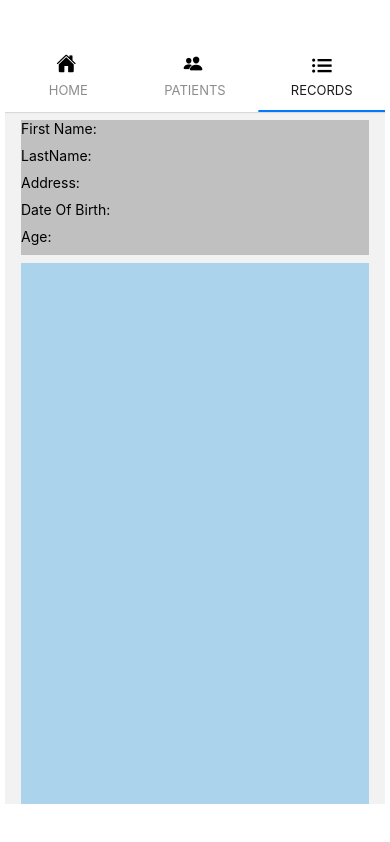
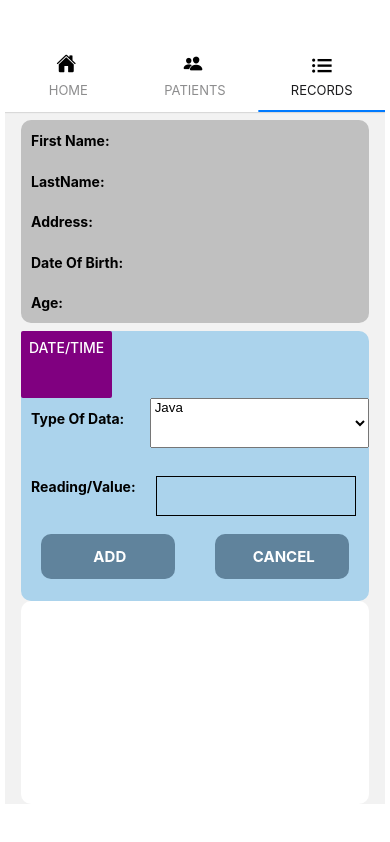
Before and after one commit to Shirinmansouri/PatientMobileApplication, a React Native app: screen /Records in a window 390 px wide. Built offline with nearby package versions, Linux system fonts and the light colour scheme.

Commit message:
add patient record

```diff
--- a/App.js
+++ b/App.js
@@ -7,7 +7,6 @@ import PatientsScreen from './Screens/PatientsScreen';
 import RecordsScreen from './Screens/RecordsScreen';
 import Icon  from 'react-native-vector-icons/Ionicons';
 import  HomeScreen from './Screens/HomeScreen';
-
 import { StyleSheet,TextInput,View, Text, TouchableHighlight,Button,Alert,TouchableOpacity} from 'react-native'
 
 Icon.loadFont()
@@ -21,7 +20,9 @@ function App ()
 
   <NavigationContainer>
   <Tab.Navigator
-  screenOptions={{
+  screenOptions=
+  {{
+
     tabBarLabelStyle: { fontSize: 40 },
     tabBarItemStyle: { width: 100 },
     tabBarStyle: { backgroundColor: 'powderblue' }},
--- a/Screens/RecordsScreen.js
+++ b/Screens/RecordsScreen.js
@@ -1,5 +1,7 @@
 import React, { Component } from 'react'
-import { StyleSheet,TextInput,View, Text, TouchableHighlight, FlatList } from 'react-native'
+import { StyleSheet,TextInput,View, Text, TouchableHighlight, FlatList ,Button} from 'react-native'
+import {Picker} from '@react-native-picker/picker'
+import DateTimePicker from '@react-native-community/datetimepicker';
 import {GlobalStyles} from '../Style/Global';
 class  RecordsScreen extends Component {
    constructor(props){
@@ -26,7 +28,23 @@ class AddPatientRecords extends Component{
       Address:props.Address,
       DateOfBirth:props.DateOfBirth,
       PatientId: props.PatientId,
+      date: new Date(Date.now()),
+      isPickerShow: false
     };
+  }
+   showPicker = () => {
+     this.setState({isPickerShow:true});
+   }
+   onChange = (event, value) => {
+   this.setState({date:value});
+   if (Platform.OS === 'android') {
+      this.setState({isPickerShow:false});
+   }
+  }
+  handleDate=(text)=>
+  {
+    this.setState({date:text});
+
   }
   handleFistName=(text)=>
   {
@@ -45,11 +63,12 @@ class AddPatientRecords extends Component{
   handleDateOfBirth=(text)=>{
     this.setState({DateOfBirth:text});
   }
+
   render()
   {
     return (
    <View style={GlobalStyles.container}>
-    <View style={[GlobalStyles.contentflex, {flex:1 ,backgroundColor: 'silver' ,
+    <View style={[GlobalStyles.contentflex, {flex:3 ,backgroundColor: 'silver' ,
     justifyContent:'flex-start' ,marginVertical:8}]} >
      <View style={{flex: 4, flexDirection: 'row' }}>
      <Text style={[GlobalStyles.titleText, {flex: 2 ,flexDirection:'column' }]}>First Name:</Text>
@@ -73,11 +92,52 @@ class AddPatientRecords extends Component{
     </View>
     </View>
 
-    <View style={[GlobalStyles.contentflex , {flex: 4 }]} />
+    <View style={[GlobalStyles.contentflex , {flex: 4 }]} >
+    <View style={{flex: 1, flexDirection: 'row' }}>
+      <Text  >{this.date}</Text>
+      {!this.state.isPickerShow && (
+          <Button title="Date/Time" color="purple" onPress={this.showPicker} />
+      )}
+      {this.state.isPickerShow && (
+       <DateTimePicker
+         value={this.state.date}
+         mode={'date'}
+         display={Platform.OS === 'ios' ? 'spinner' : 'default'}
+         is24Hour={true}
+         onChange={this.onChange}
+         style={GlobalStyles.datePicker}
+       />
+     )}
+    </View>
+    <View style={{flex: 1, flexDirection: 'row' }}>
+    <Text style={[GlobalStyles.titleText, {flex: 1 ,flexDirection:'column' }]}>Type Of Data:</Text>
+    <Picker style={{ height: 50, width: 150 ,flex: 2 ,flexDirection: 'column'}} >
+         <Picker.Item label="Java" value="java" />
+         <Picker.Item label="JavaScript" value="js" />
+       </Picker>
+    </View>
+    <View style={{flex: 1, flexDirection: 'row' }}>
+    <Text style={[GlobalStyles.titleText]}>Reading/Value:</Text>
+    <TextInput
+         style={GlobalStyles.textInputStyles}
+       />
+    </View>
+    <View style={{flex: 1 , flexDirection: 'row' }}>
+    <TouchableHighlight
+       style = {[GlobalStyles.appButtonContainer ,  {flex: 1 ,flexDirection:'column' }]}>
+       <Text style = {GlobalStyles.appButtonText}> Add</Text>
+    </TouchableHighlight>
+    <TouchableHighlight style = {[GlobalStyles.appButtonContainer ,  {flex: 1 ,flexDirection:'column' }]}>
+
+       <Text style = {GlobalStyles.appButtonText}> Cancel</Text>
+    </TouchableHighlight>
+    </View>
+    </View>
+      <View style={[GlobalStyles.contentflex , {flex: 3 ,backgroundColor: 'white'}]} >
+      </View>
+</View>
 
 
-
-    </View>
     );
   }
 }
--- a/Style/Global.js
+++ b/Style/Global.js
@@ -9,17 +9,19 @@ export const GlobalStyles=StyleSheet.create({
   contentflex: {
     flex: 1,
     justifyContent: 'center',
-    backgroundColor: '#ABD3EC'
+    backgroundColor: '#ABD3EC',
+      borderRadius: 10,
   },
   appButtonContainer: {
-    elevation: 8,
+    elevation: 1,
     backgroundColor: "#60839C",
     borderRadius: 10,
-    paddingVertical: 40,
-   marginHorizontal: 10
+    paddingVertical: 13,
+   marginHorizontal: 20,
+   height: 45,
   },
   appButtonText: {
-    fontSize: 18,
+    fontSize: 15,
     color: "#fff",
     fontWeight: "bold",
     alignSelf: "center",
@@ -44,4 +46,44 @@ export const GlobalStyles=StyleSheet.create({
     fontSize: 10,
     fontWeight: "bold",
   },
+  datePicker: {
+    width: 320,
+    height: 260,
+    display: 'flex',
+    justifyContent: 'center',
+    alignItems: 'flex-start',
+  },
+  pickedDateContainer: {
+  padding: 20,
+  backgroundColor: '#eee',
+  borderRadius: 10,
+},
+pickedDate: {
+  fontSize: 18,
+  color: 'black',
+},
+btnContainer: {
+    padding: 30,
+  },
+  textInputStyles: {
+   height: 40,
+   margin: 10,
+   borderWidth: 1,
+   padding: 0,
+   width: 200,
+ },
+ titleText :
+ {
+   fontWeight: 'bold',
+   paddingHorizontal: 10,
+   paddingVertical: 12,
+ },
+ pickerStyle :
+ {
+   flex: 1,
+   paddingTop: 40,
+   alignItems: "center",
+   width: 100,
+   height: 100,
+ },
 });
--- a/package.json
+++ b/package.json
@@ -10,7 +10,9 @@
     "lint": "eslint ."
   },
   "dependencies": {
+    "@react-native-community/datetimepicker": "^3.5.2",
     "@react-native-community/viewpager": "^5.0.11",
+    "@react-native-picker/picker": "^2.1.0",
     "@react-navigation/bottom-tabs": "^6.0.9",
     "@react-navigation/material-bottom-tabs": "^6.0.9",
     "@react-navigation/material-top-tabs": "^6.0.6",
```
Also changed, not shown: 2 other files (tests, documents, lock files or other folders).
